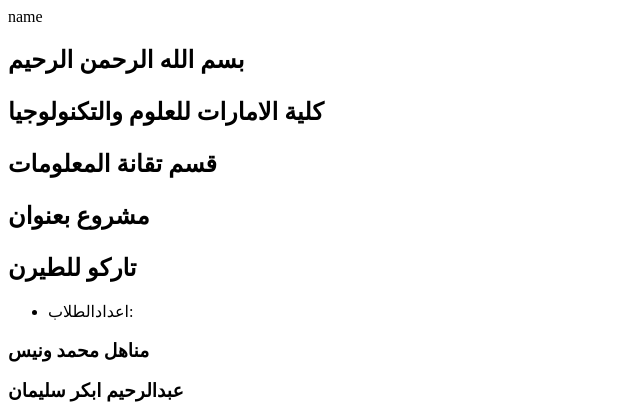
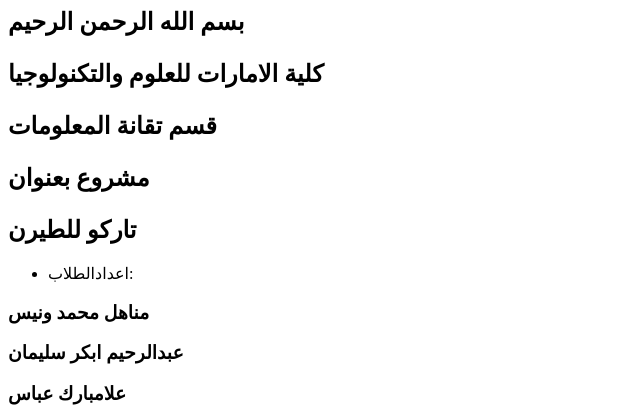
Before and after one commit to atiflovely999/m, a PHP site: page / in a window 1280 px wide. Shown: the top 420 px of the page, without its empty margins (0-640 px from the left). Run offline with PHP 8.4, Linux system fonts and the light colour scheme.

Commit message:
Update index.php

```diff
--- a/index.php
+++ b/index.php
@@ -1,6 +1,6 @@
 <html>
 <head>
-<titel> name </titel>
+<titel>  </titel>
 <meta charset="utf-8"/>
 </head>
 <body>
```
